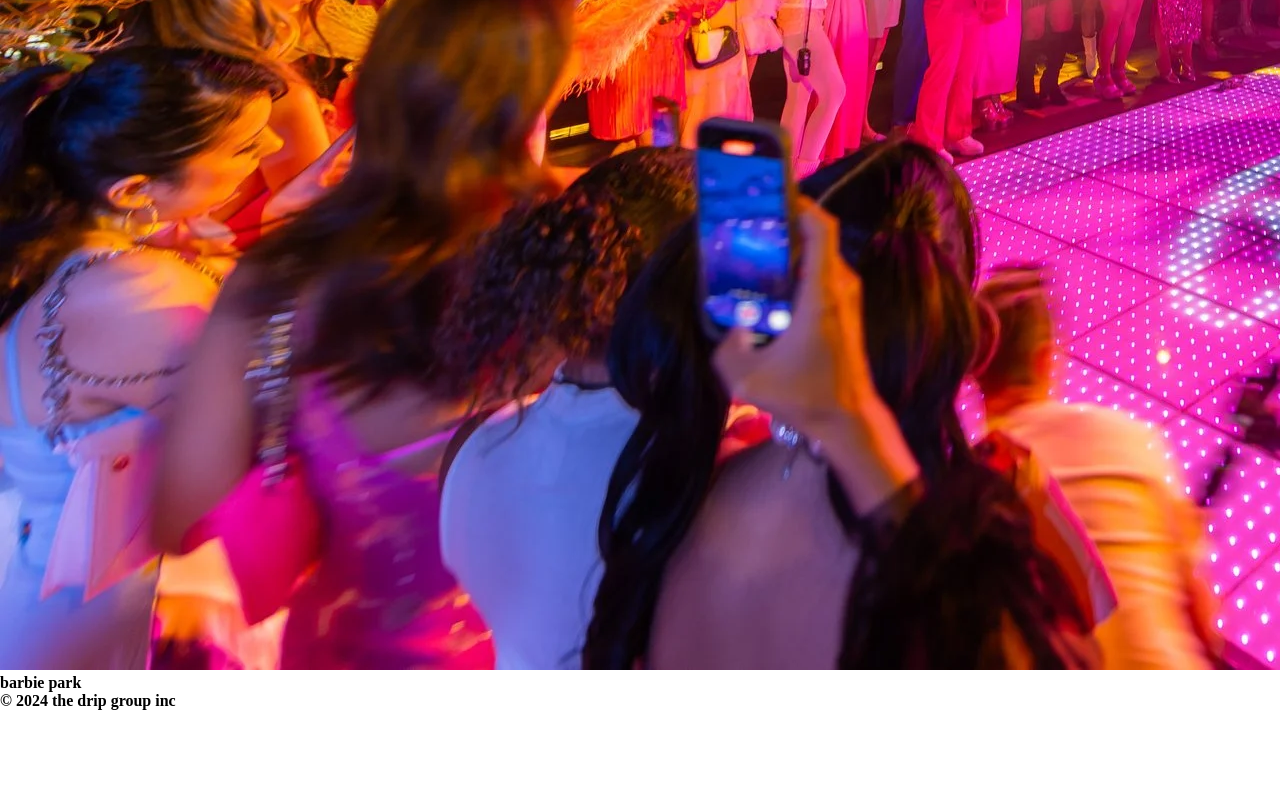
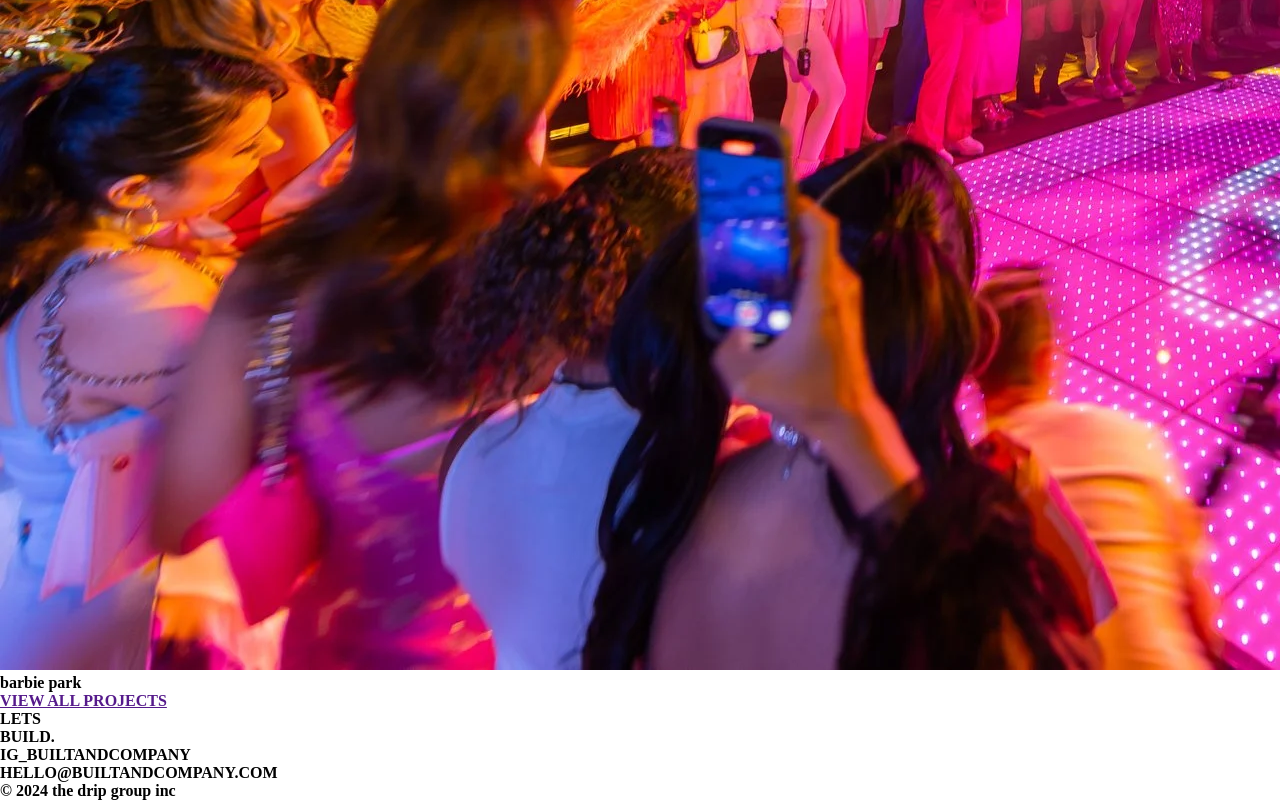
Before and after one commit to a-ashay/built-beyond-limits, a plain HTML site: page index.html in a window 1280 px wide. Shown: the part 8100-8900 px from the top of the page. Before the commit the page ends 8810 px from the top, so only its background shows below. Drawn offline with Linux system fonts and the light colour scheme.

Commit message:
add html for section 5

```diff
--- a/index.html
+++ b/index.html
@@ -27,7 +27,7 @@
                 <a href=""><b>venues</b></a>
                 <a href=""><b>about us</b></a>
             </div>
-            <div class="textarea">
+            <div class="textarea-1">
                 <h3><b>A FUTURE FORWARD PRODUCTION COMPANY EXELLING IN MODERN STATE OF THE ART EQUIPMENT.</b></h3>
                 <h1><b>TRANSFORMING IDEASI<br>NTO EXPERIENCES</b></h1>
                 <div class="bottom-text">
@@ -115,9 +115,14 @@
                 </figure>
             </div>
         </section>
+        <section class="content-section section-5">
+            <a href=""><b>VIEW ALL PROJECTS</b></a>
+            <div class="textarea-2">
+                <p><b>LETS<br>BUILD.</b></p>
+                <p><b>IG_BUILTANDCOMPANY<br>HELLO@BUILTANDCOMPANY.COM</b></p>
+            </div>
+            <p>&copy; 2024 <b>the drip group inc</b></p>
+        </section>
     </main>
-    <footer>
-        <p>&copy; 2024 <b>the drip group inc</b></p>
-    </footer>
 </body>
 </html>
```
